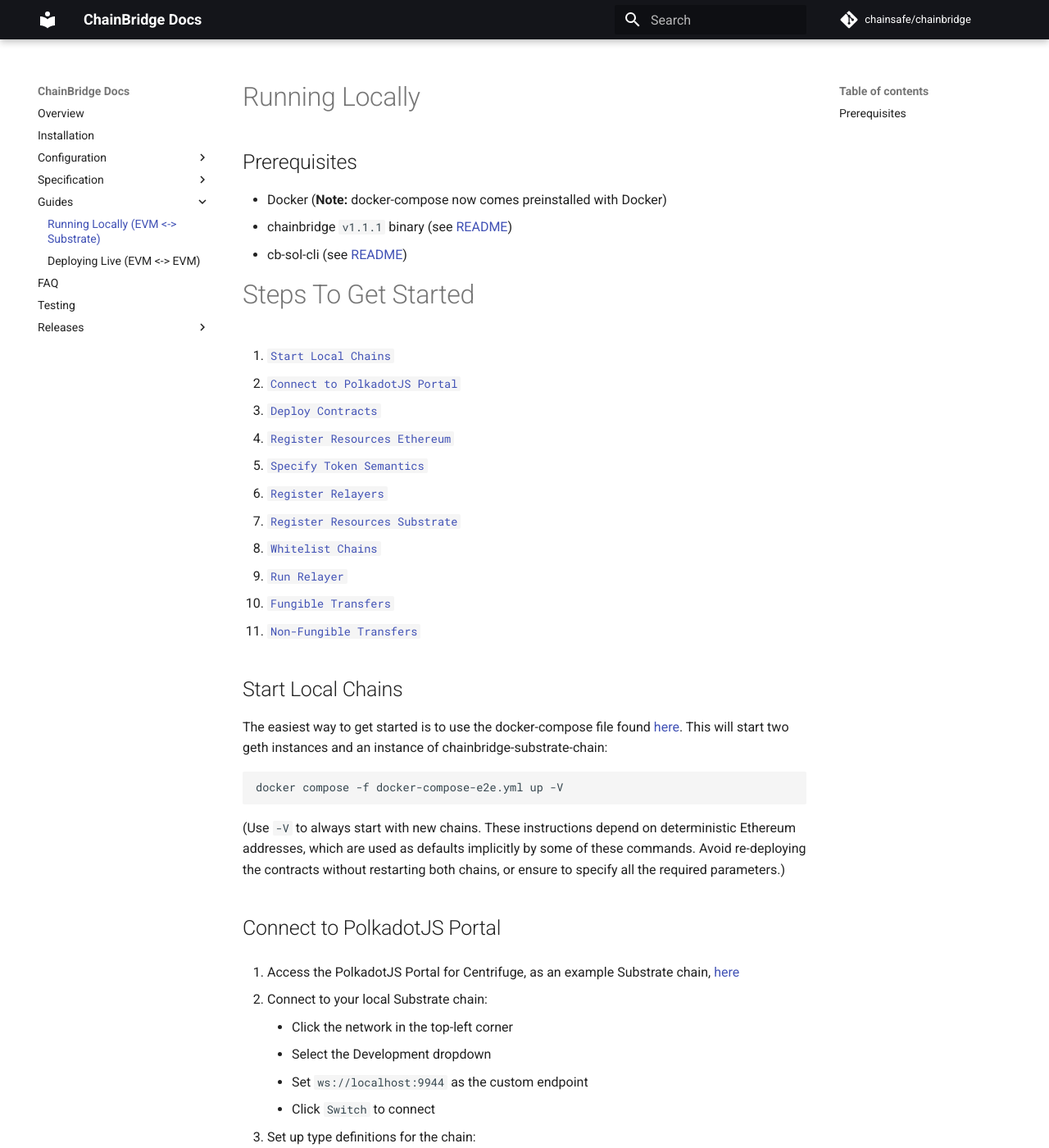
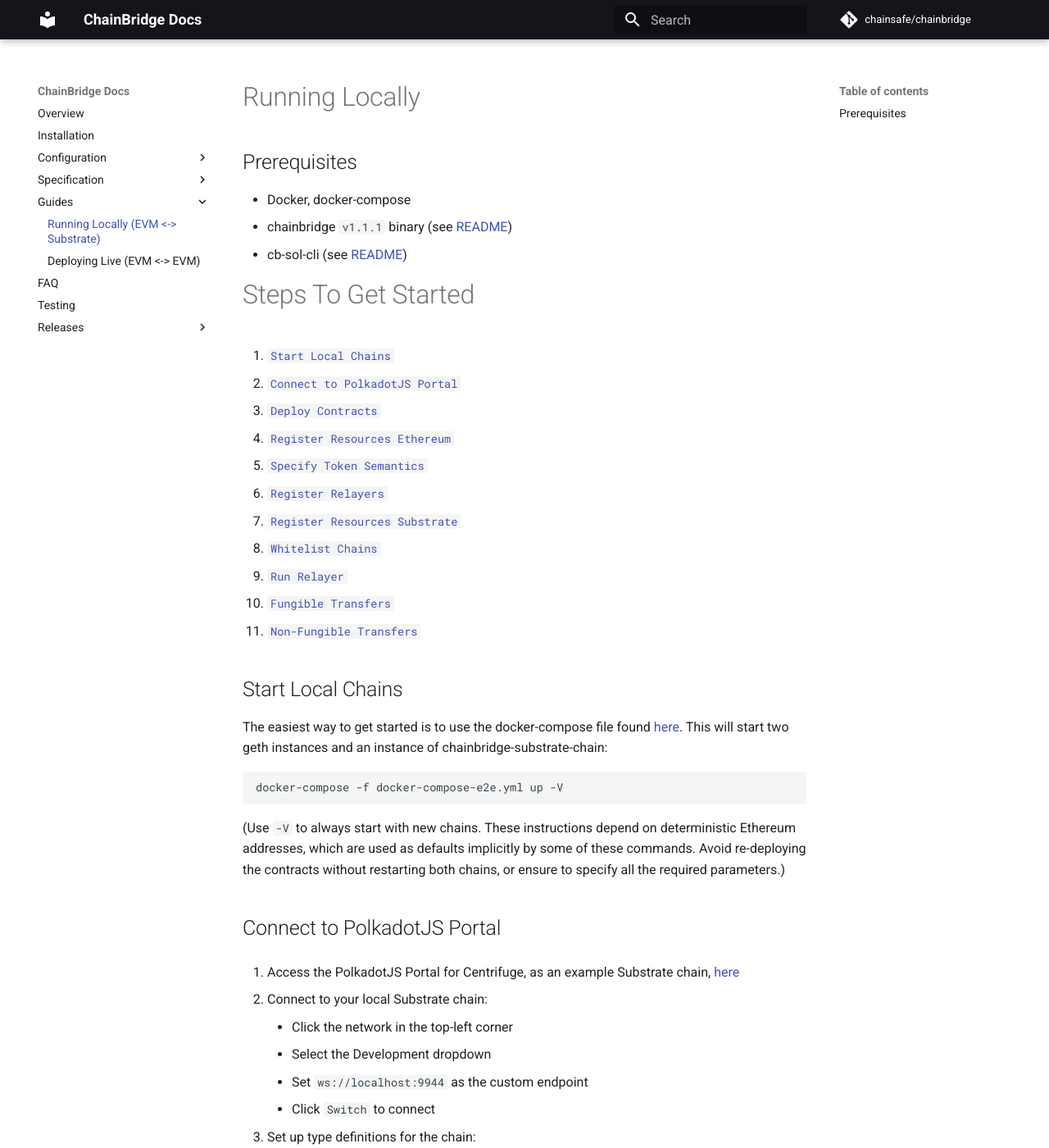
Before and after one commit to ChainSafe/chainbridge-docs, an MkDocs documentation site: the page built from docs/local.md, in a window 1280 px wide and 1400 px high. Shown: the whole window at 82% size. Built offline with MkDocs 1.6.1 and Material for MkDocs 9.7.7, drawn with Linux system fonts in a browser that asks for light colours; comment, search, counter and statistics services are not loaded.

Commit message:
fix prerequisites and reinstate docker-compose command

````diff
--- a/docs/local.md
+++ b/docs/local.md
@@ -1,7 +1,7 @@
 # Running Locally
 ## Prerequisites
 
-- Docker (**Note:** docker-compose now comes preinstalled with Docker)
+- Docker, docker-compose
 - chainbridge `v1.1.1` binary (see [README](https://github.com/chainsafe/chainbridge/#building))
 - cb-sol-cli (see [README](https://github.com/ChainSafe/chainbridge-deploy/tree/master/cb-sol-cli#cb-sol-cli-documentation))
 
@@ -23,7 +23,7 @@
 The easiest way to get started is to use the docker-compose file found [here](https://github.com/ChainSafe/ChainBridge/blob/main/docker-compose-e2e.yml). This will start two geth instances and an instance of chainbridge-substrate-chain:
 
 ```bash
-docker compose -f docker-compose-e2e.yml up -V
+docker-compose -f docker-compose-e2e.yml up -V
 ```
 
 (Use `-V` to always start with new chains. These instructions depend on deterministic Ethereum addresses, which are used as defaults implicitly by some of these commands. Avoid re-deploying the contracts without restarting both chains, or ensure to specify all the required parameters.)
````
